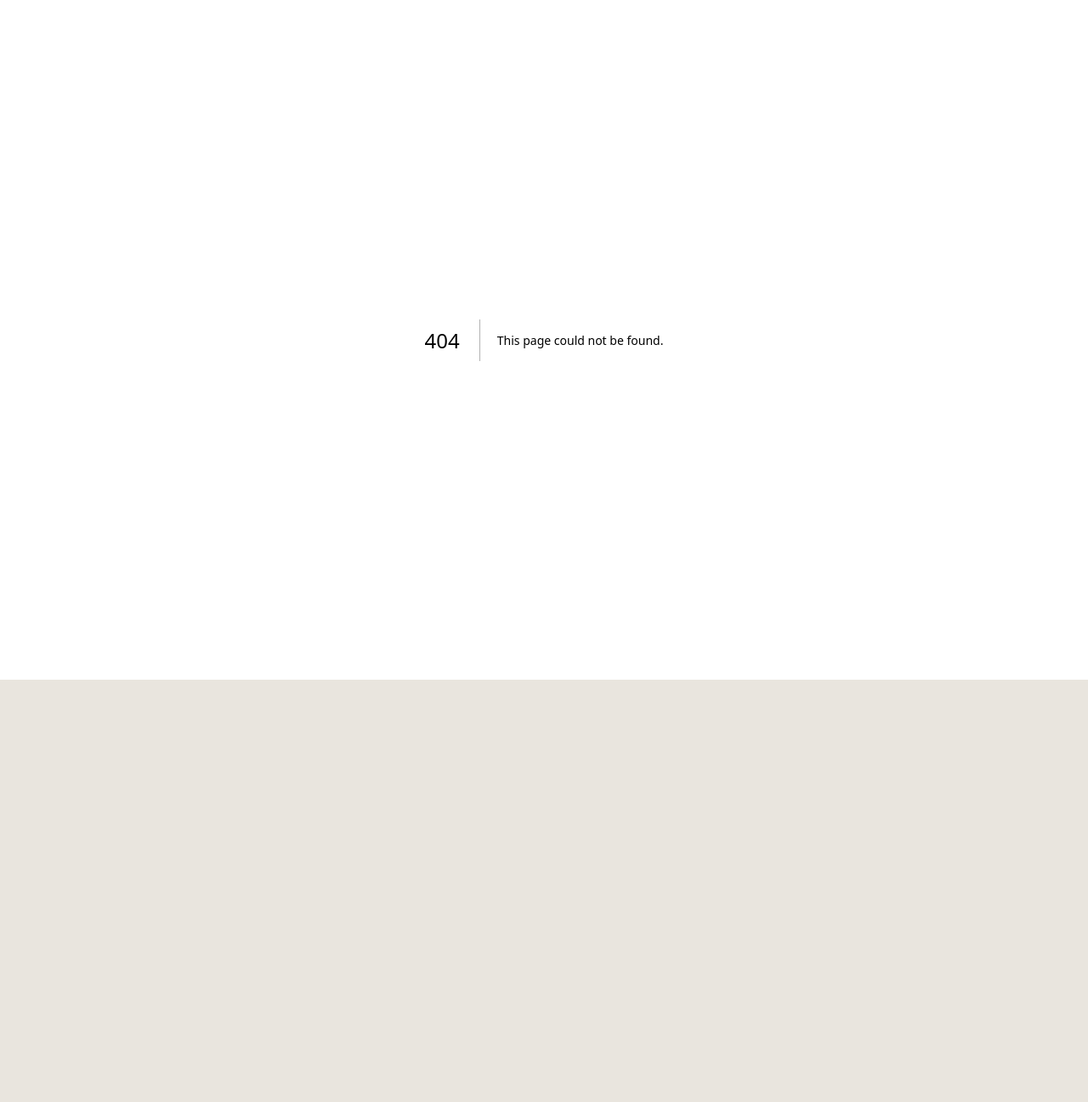
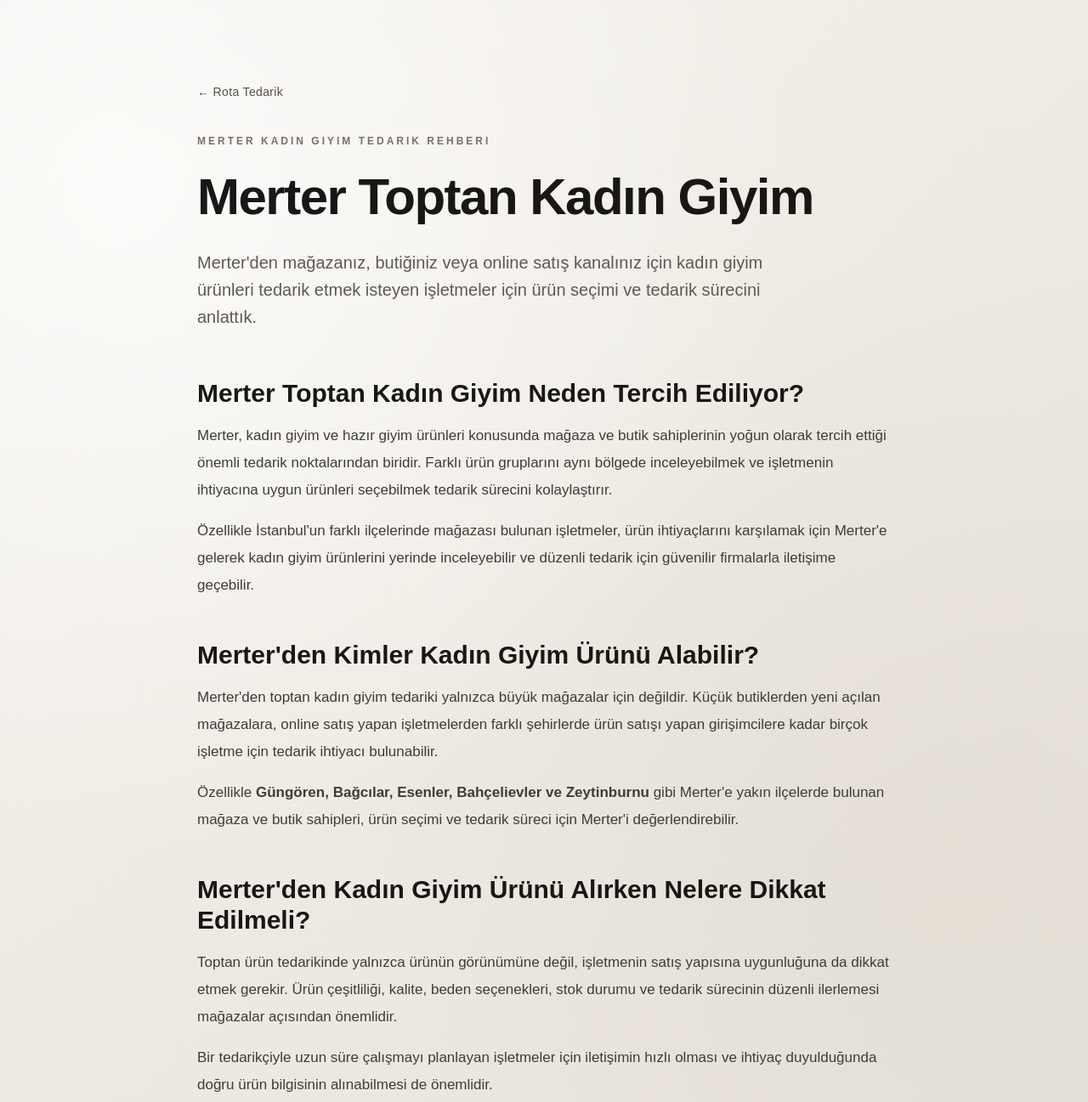
Before and after one commit to sudesolmaz1412/merternedarik, a Next.js app: page /blog/merter-toptan-kadin-giyim in a window 1280 px wide. Before the commit this address had no page. Shown: the top 1297 px of the page at 85% size. Before the commit the page ends 800 px from the top, so only its background shows below. Built offline with nearby package versions, Linux system fonts and the light colour scheme.

Commit message:
Dorduncu SEO blog yazisi eklendi

```diff
--- /dev/null
+++ b/app/blog/merter-toptan-kadin-giyim/page.tsx
@@ -0,0 +1,231 @@
+import type { Metadata } from "next";
+import Link from "next/link";
+
+export const metadata: Metadata = {
+  title:
+    "Merter Toptan Kadın Giyim | Merter'den Mağazanız İçin Ürün Tedariği",
+  description:
+    "Merter'den toptan kadın giyim ürünü almak isteyen butik ve mağazalar için ürün tedarik rehberi. Merter ve çevre ilçelerden ürün almak isteyen işletmeler Rota Tedarik'e ulaşabilir.",
+  alternates: {
+    canonical:
+      "https://www.merterdentedarik.com/blog/merter-toptan-kadin-giyim",
+  },
+};
+
+export default function MerterToptanKadinGiyimPage() {
+  return (
+    <main className="min-h-screen bg-[#f5f2ed] text-[#181716]">
+      <article className="mx-auto max-w-4xl px-6 py-16 md:px-10 md:py-24">
+        <Link
+          href="/"
+          className="mb-10 inline-block text-sm font-medium tracking-wide text-[#55514c]"
+        >
+          ← Rota Tedarik
+        </Link>
+
+        <header className="mb-14">
+          <p className="mb-5 text-xs font-semibold uppercase tracking-[0.25em] text-[#77716a]">
+            Merter Kadın Giyim Tedarik Rehberi
+          </p>
+
+          <h1 className="max-w-3xl text-4xl font-semibold leading-tight tracking-tight md:text-6xl">
+            Merter Toptan Kadın Giyim
+          </h1>
+
+          <p className="mt-6 max-w-2xl text-lg leading-8 text-[#5d5954] md:text-xl">
+            Merter&apos;den mağazanız, butiğiniz veya online satış kanalınız
+            için kadın giyim ürünleri tedarik etmek isteyen işletmeler için
+            ürün seçimi ve tedarik sürecini anlattık.
+          </p>
+        </header>
+
+        <div className="space-y-12 text-[17px] leading-8 text-[#3f3c38]">
+          <section>
+            <h2 className="mb-4 text-2xl font-semibold text-[#181716] md:text-3xl">
+              Merter Toptan Kadın Giyim Neden Tercih Ediliyor?
+            </h2>
+
+            <p>
+              Merter, kadın giyim ve hazır giyim ürünleri konusunda mağaza ve
+              butik sahiplerinin yoğun olarak tercih ettiği önemli tedarik
+              noktalarından biridir. Farklı ürün gruplarını aynı bölgede
+              inceleyebilmek ve işletmenin ihtiyacına uygun ürünleri
+              seçebilmek tedarik sürecini kolaylaştırır.
+            </p>
+
+            <p className="mt-4">
+              Özellikle İstanbul&apos;un farklı ilçelerinde mağazası bulunan
+              işletmeler, ürün ihtiyaçlarını karşılamak için Merter&apos;e
+              gelerek kadın giyim ürünlerini yerinde inceleyebilir ve düzenli
+              tedarik için güvenilir firmalarla iletişime geçebilir.
+            </p>
+          </section>
+
+          <section>
+            <h2 className="mb-4 text-2xl font-semibold text-[#181716] md:text-3xl">
+              Merter&apos;den Kimler Kadın Giyim Ürünü Alabilir?
+            </h2>
+
+            <p>
+              Merter&apos;den toptan kadın giyim tedariki yalnızca büyük
+              mağazalar için değildir. Küçük butiklerden yeni açılan
+              mağazalara, online satış yapan işletmelerden farklı şehirlerde
+              ürün satışı yapan girişimcilere kadar birçok işletme için
+              tedarik ihtiyacı bulunabilir.
+            </p>
+
+            <p className="mt-4">
+              Özellikle{" "}
+              <strong>
+                Güngören, Bağcılar, Esenler, Bahçelievler ve Zeytinburnu
+              </strong>{" "}
+              gibi Merter&apos;e yakın ilçelerde bulunan mağaza ve butik
+              sahipleri, ürün seçimi ve tedarik süreci için Merter&apos;i
+              değerlendirebilir.
+            </p>
+          </section>
+
+          <section>
+            <h2 className="mb-4 text-2xl font-semibold text-[#181716] md:text-3xl">
+              Merter&apos;den Kadın Giyim Ürünü Alırken Nelere Dikkat Edilmeli?
+            </h2>
+
+            <p>
+              Toptan ürün tedarikinde yalnızca ürünün görünümüne değil,
+              işletmenin satış yapısına uygunluğuna da dikkat etmek gerekir.
+              Ürün çeşitliliği, kalite, beden seçenekleri, stok durumu ve
+              tedarik sürecinin düzenli ilerlemesi mağazalar açısından
+              önemlidir.
+            </p>
+
+            <p className="mt-4">
+              Bir tedarikçiyle uzun süre çalışmayı planlayan işletmeler için
+              iletişimin hızlı olması ve ihtiyaç duyulduğunda doğru ürün
+              bilgisinin alınabilmesi de önemlidir.
+            </p>
+          </section>
+
+          <section>
+            <h2 className="mb-4 text-2xl font-semibold text-[#181716] md:text-3xl">
+              Merter&apos;e Gelerek Ürün Tedariği Nasıl Yapılır?
+            </h2>
+
+            <p>
+              Merter&apos;e gelerek kadın giyim ürünü almak isteyen işletmeler
+              öncelikle ihtiyaç duydukları ürün gruplarını belirleyebilir.
+              Daha sonra mevcut ürünleri inceleyerek mağazalarının müşteri
+              kitlesine uygun modelleri seçebilir.
+            </p>
+
+            <p className="mt-4">
+              Düzenli ürün alımı yapan işletmeler açısından ise tek seferlik
+              alışverişten ziyade sürdürülebilir bir tedarik ilişkisi
+              oluşturmak daha önemlidir. Bu nedenle ürün seçimi kadar iletişim
+              ve sipariş sürecinin nasıl yönetildiği de değerlendirilmelidir.
+            </p>
+          </section>
+
+          <section>
+            <h2 className="mb-4 text-2xl font-semibold text-[#181716] md:text-3xl">
+              Merter&apos;e Yakın İlçelerden Ürün Almak İsteyenler
+            </h2>
+
+            <p>
+              Merter&apos;e yakın bir ilçede mağazanız varsa ürün tedariki için
+              bölgedeki seçenekleri değerlendirebilirsiniz. Güngören,
+              Bağcılar, Esenler, Bahçelievler ve Zeytinburnu gibi çevre
+              ilçelerde faaliyet gösteren butik ve mağazalar için Merter,
+              ürün tedariği açısından ulaşılabilir bir merkezdir.
+            </p>
+
+            <p className="mt-4">
+              Mağazanız için hangi ürünlerin uygun olduğu, mevcut ürün
+              seçenekleri ve tedarik sürecinin nasıl ilerleyeceği hakkında
+              bilgi almak için doğrudan Rota Tedarik ile iletişime
+              geçebilirsiniz.
+            </p>
+          </section>
+
+          <section>
+            <h2 className="mb-4 text-2xl font-semibold text-[#181716] md:text-3xl">
+              Rota Tedarik ile Merter Kadın Giyim Tedariki
+            </h2>
+
+            <p>
+              Rota Tedarik, Merter&apos;den kadın giyim ürünü tedarik etmek
+              isteyen butik ve mağazaların ürün ihtiyaçlarını karşılamasına
+              yardımcı olur. İhtiyacınızı ileterek ürün seçenekleri ve tedarik
+              süreci hakkında bilgi alabilirsiniz.
+            </p>
+
+            <p className="mt-4">
+              Merter&apos;e gelerek ürün seçmek isteyen işletmelerin yanı sıra
+              çevre ilçelerde ve farklı şehirlerde bulunan mağaza ve
+              butiklerin de tedarik süreçleri hakkında iletişime geçmesi
+              mümkündür.
+            </p>
+          </section>
+
+          <section className="border-t border-[#d6d0c8] pt-10">
+            <h2 className="mb-4 text-2xl font-semibold text-[#181716] md:text-3xl">
+              Merter&apos;den Ürün Almak İstiyorsanız
+            </h2>
+
+            <p>
+              Mağazanız veya butiğiniz için Merter&apos;den kadın giyim ürünü
+              almak istiyorsanız Rota Tedarik ile iletişime geçebilirsiniz.
+              Ürün tedariği hakkında bilgi almak ve ihtiyaçlarınızı
+              paylaşmak için WhatsApp üzerinden ulaşabilirsiniz.
+            </p>
+
+            <div className="mt-8 flex flex-col gap-4 sm:flex-row sm:items-center">
+              <a
+                href="https://wa.me/905324975361"
+                target="_blank"
+                rel="noopener noreferrer"
+                className="inline-flex items-center justify-center gap-3 bg-[#242321] px-7 py-4 text-sm font-semibold text-white transition hover:bg-[#35332f]"
+              >
+                <span className="text-lg">◉</span>
+                WhatsApp&apos;tan Yaz
+              </a>
+
+              <a
+                href="tel:+905324975361"
+                className="text-lg font-semibold text-[#242321]"
+              >
+                0532 497 53 61
+              </a>
+            </div>
+          </section>
+        </div>
+
+        <div className="mt-16 border-t border-[#d6d0c8] pt-8">
+          <p className="text-sm text-[#77716a]">İlgili içerikler</p>
+
+          <div className="mt-4 flex flex-col gap-3">
+            <Link
+              href="/blog/merter-kadin-giyim-toptan"
+              className="font-medium underline underline-offset-4"
+            >
+              Merter Kadın Giyim Toptan Rehberi →
+            </Link>
+
+            <Link
+              href="/blog/toptan-kadin-giyim"
+              className="font-medium underline underline-offset-4"
+            >
+              Toptan Kadın Giyim Tedarik Rehberi →
+            </Link>
+
+            <Link
+              href="/blog/merter-kadin-giyim"
+              className="font-medium underline underline-offset-4"
+            >
+              Merter Kadın Giyim Rehberi →
+            </Link>
+          </div>
+        </div>
+      </article>
+    </main>
+  );
+}
```
